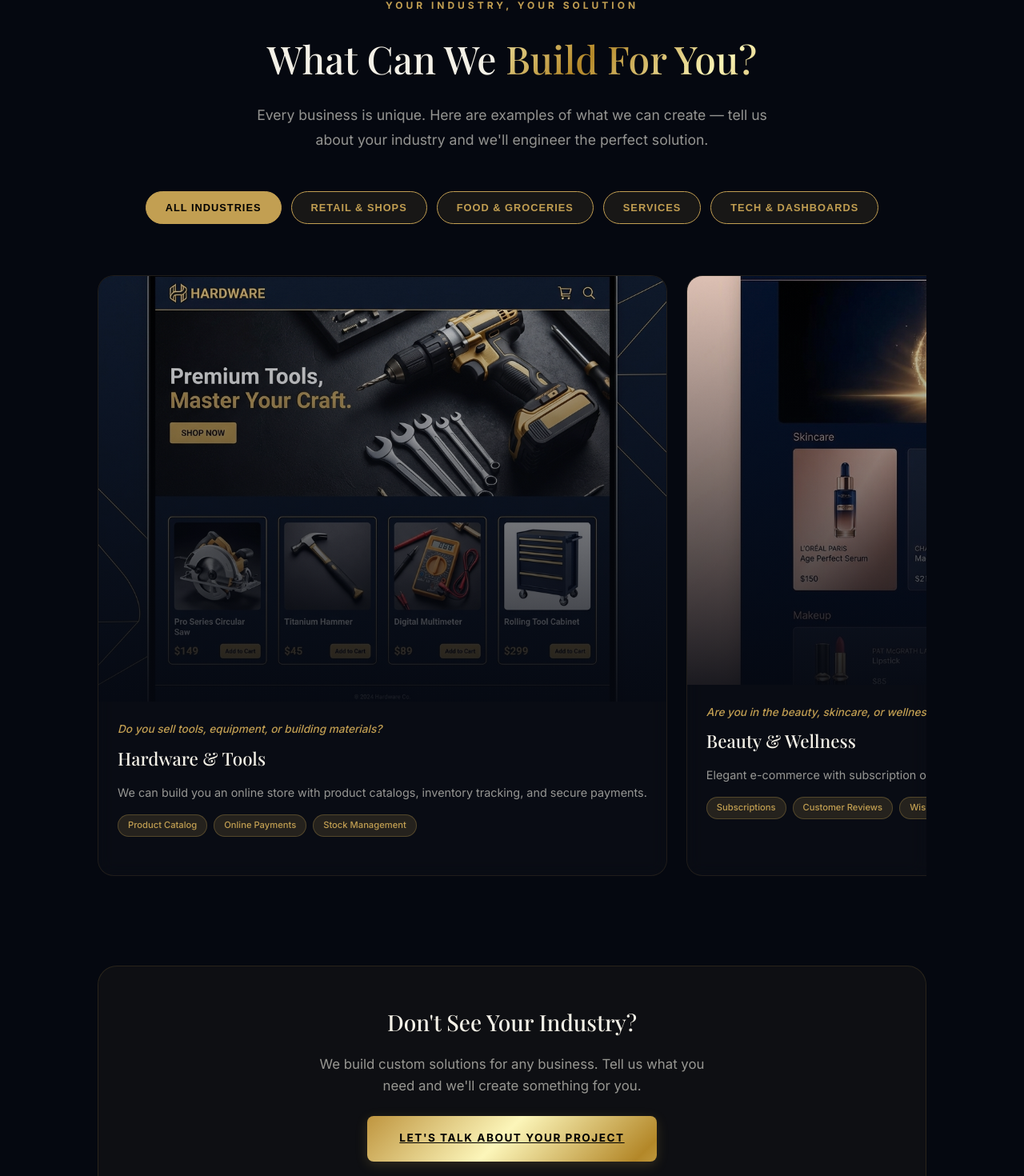
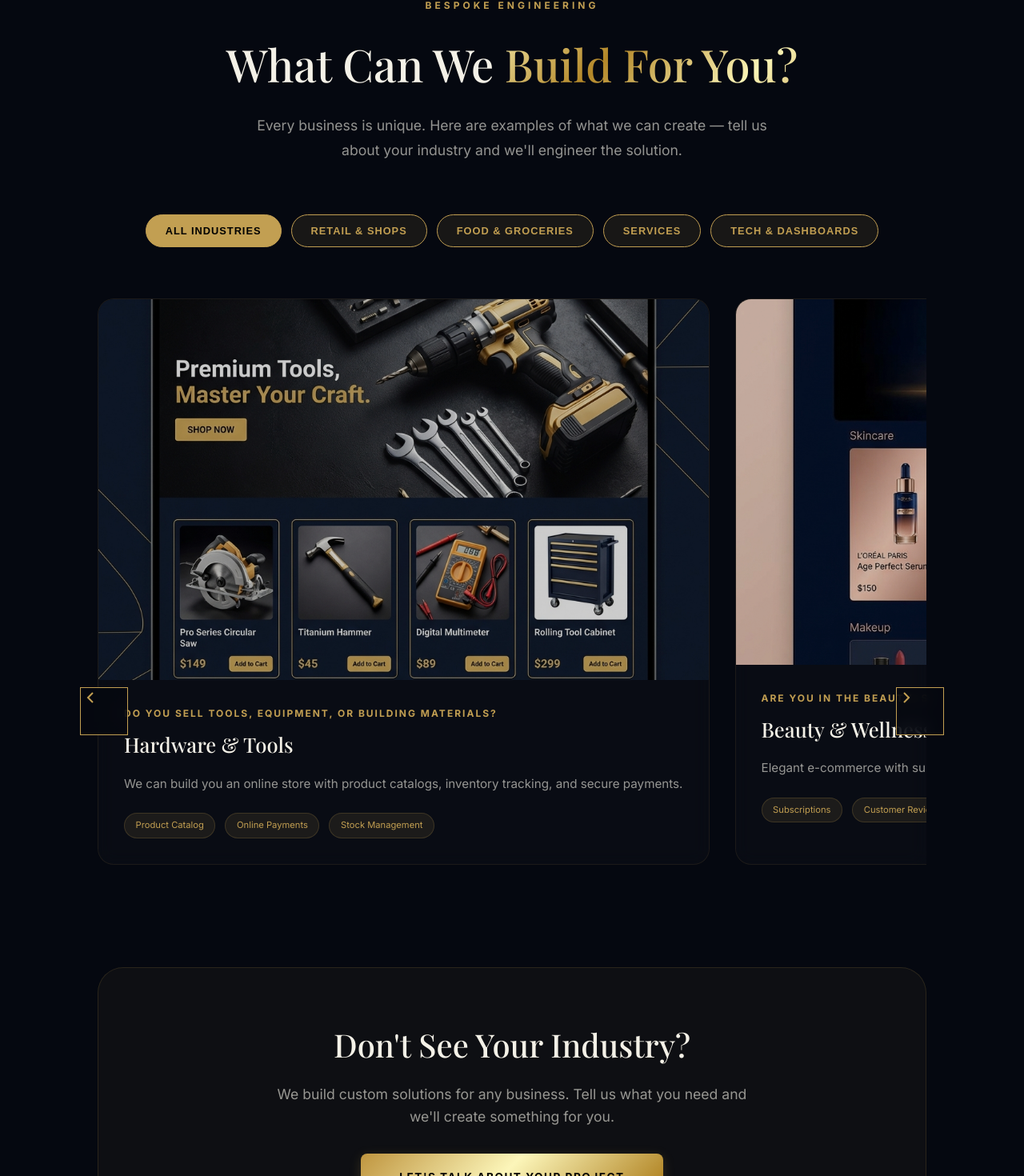
Before and after one commit to Mapetere/nm_holdings_site, a Next.js app: page /services in a window 1280 px wide. Shown: the part 1696-3166 px from the top of the page at 80% size. Built offline with nearby package versions, Linux system fonts and the light colour scheme; a web font is replaced by a local one.

Commit message:
feat: add Portfolio Showcase and Footer components.

```diff
--- a/src/components/Footer.tsx
+++ b/src/components/Footer.tsx
@@ -71,6 +71,7 @@ export default function Footer() {
                 <div>
                     <h4 style={{ color: 'var(--gold)', fontSize: '0.9rem', textTransform: 'uppercase', letterSpacing: '2px', marginBottom: '1.5rem', fontWeight: '700' }}>Company</h4>
                     <ul style={{ listStyle: 'none', padding: 0, margin: 0, display: 'flex', flexDirection: 'column', gap: '0.75rem' }}>
+                        <li><Link href="/about" style={linkStyle}>About Us</Link></li>
                         <li><Link href="/apply" style={linkStyle}>Contact Us</Link></li>
                         <li><Link href="/privacy" style={linkStyle}>Privacy Policy</Link></li>
                         <li><Link href="/terms" style={linkStyle}>Terms of Service</Link></li>
--- a/src/components/PortfolioShowcase.tsx
+++ b/src/components/PortfolioShowcase.tsx
@@ -1,6 +1,7 @@
 'use client';
-import React, { useState } from 'react';
+import React, { useState, useRef } from 'react';
 import Image from 'next/image';
+import Link from 'next/link';
 
 type Industry = 'all' | 'retail' | 'services' | 'food' | 'tech';
 
@@ -91,16 +92,28 @@ const industries = [
 export default function IndustryExamples() {
     const [activeIndustry, setActiveIndustry] = useState<Industry | 'all'>('all');
     const [hoveredItem, setHoveredItem] = useState<string | null>(null);
+    const scrollRef = useRef<HTMLDivElement>(null);
 
     const filteredItems = activeIndustry === 'all'
         ? exampleItems
         : exampleItems.filter(item => item.industry === activeIndustry);
 
+    const scroll = (direction: 'left' | 'right') => {
+        if (scrollRef.current) {
+            const { scrollLeft, clientWidth } = scrollRef.current;
+            const scrollAmount = clientWidth * 0.8;
+            scrollRef.current.scrollTo({
+                left: direction === 'left' ? scrollLeft - scrollAmount : scrollLeft + scrollAmount,
+                behavior: 'smooth'
+            });
+        }
+    };
+
     return (
-        <section id="examples" className="section-navy" style={{ padding: '6rem 0' }}>
-            <div className="container">
+        <section id="examples" className="section-navy" style={{ padding: '6rem 0', overflow: 'hidden' }}>
+            <div className="container" style={{ position: 'relative' }}>
                 {/* Section Header */}
-                <div style={{ textAlign: 'center', marginBottom: '3rem' }}>
+                <div style={{ textAlign: 'center', marginBottom: '4rem' }}>
                     <span style={{
                         textTransform: 'uppercase',
                         letterSpacing: '4px',
@@ -108,9 +121,9 @@ export default function IndustryExamples() {
                         fontSize: '0.75rem',
                         color: 'var(--gold)'
                     }}>
-                        Your Industry, Your Solution
+                        Bespoke Engineering
                     </span>
-                    <h2 className="serif" style={{ fontSize: '3rem', margin: '1rem 0' }}>
+                    <h2 className="serif" style={{ fontSize: '3.5rem', margin: '1rem 0' }}>
                         What Can We <span className="gold-metallic">Build For You?</span>
                     </h2>
                     <p style={{
@@ -121,7 +134,7 @@ export default function IndustryExamples() {
                         lineHeight: '1.8'
                     }}>
                         Every business is unique. Here are examples of what we can create —
-                        tell us about your industry and we'll engineer the perfect solution.
+                        tell us about your industry and we'll engineer the solution.
                     </p>
                 </div>
 
@@ -156,104 +169,140 @@ export default function IndustryExamples() {
                     ))}
                 </div>
 
-                {/* Netflix-style Scroll Container */}
-                <div style={{
+                {/* Carousel Navigation Arrows */}
+                <div style={{ display: filteredItems.length > 3 ? 'block' : 'none' }}>
+                    <button
+                        onClick={() => scroll('left')}
+                        className="carousel-btn left"
+                        aria-label="Previous"
+                    >
+                        <svg width="24" height="24" viewBox="0 0 24 24" fill="none" stroke="currentColor" strokeWidth="2"><path d="M15 18l-6-6 6-6" /></svg>
+                    </button>
+                    <button
+                        onClick={() => scroll('right')}
+                        className="carousel-btn right"
+                        aria-label="Next"
+                    >
+                        <svg width="24" height="24" viewBox="0 0 24 24" fill="none" stroke="currentColor" strokeWidth="2"><path d="M9 18l6-6-6-6" /></svg>
+                    </button>
+                </div>
+
+                {/* Horizontal Scroll Area */}
+                <div
+                    ref={scrollRef}
+                    className="carousel-scroll"
+                    style={{
                         display: 'flex',
-                    gap: '1.5rem',
+                        gap: '2rem',
                         overflowX: 'auto',
                         padding: '1rem 0 3rem',
-                    scrollbarWidth: 'none',
+                        scrollSnapType: 'x mandatory',
                         msOverflowStyle: 'none',
-                    scrollSnapType: 'x mandatory',
-                    WebkitOverflowScrolling: 'touch'
-                }} className="netflix-scroll">
+                        scrollbarWidth: 'none'
+                    }}
+                >
                     {filteredItems.map((item, index) => (
                         <div
                             key={item.id}
                             onMouseEnter={() => setHoveredItem(item.id)}
                             onMouseLeave={() => setHoveredItem(null)}
-                            className="glass-card"
+                            className="glass-card example-card"
                             style={{
                                 padding: 0,
-                                minWidth: '350px',
+                                minWidth: '400px',
                                 flex: '0 0 auto',
                                 overflow: 'hidden',
-                                opacity: 0,
                                 scrollSnapAlign: 'start',
-                                animation: `fadeSlideIn 0.5s ease forwards ${index * 0.1}s`
+                                position: 'relative',
+                                border: hoveredItem === item.id ? '1px solid var(--gold)' : '1px solid rgba(194, 159, 82, 0.1)',
+                                transition: 'all 0.4s cubic-bezier(0.4, 0, 0.2, 1)'
                             }}
                         >
                             {/* Image Container */}
-                            <div style={{
-                                position: 'relative',
-                                aspectRatio: '4/3',
-                                overflow: 'hidden'
-                            }}>
+                            <div style={{ position: 'relative', aspectRatio: '16/10', overflow: 'hidden' }}>
                                 <Image
                                     src={item.image}
                                     alt={item.title}
                                     fill
                                     style={{
                                         objectFit: 'cover',
-                                        transition: 'transform 0.5s ease',
-                                        transform: hoveredItem === item.id ? 'scale(1.05)' : 'scale(1)'
+                                        transition: 'all 0.6s cubic-bezier(0.4, 0, 0.2, 1)',
+                                        transform: hoveredItem === item.id ? 'scale(1.1)' : 'scale(1)',
+                                        filter: hoveredItem === item.id ? 'brightness(0.3)' : 'brightness(0.8)'
                                     }}
-                                    sizes="(max-width: 768px) 100vw, (max-width: 1200px) 50vw, 33vw"
                                 />
-                                {/* Gradient Overlay */}
+
+                                {/* Hover revealed button */}
                                 <div style={{
                                     position: 'absolute',
                                     inset: 0,
-                                    background: 'linear-gradient(to top, rgba(5, 8, 16, 0.9) 0%, rgba(5, 8, 16, 0.1) 100%)',
-                                }} />
+                                    display: 'flex',
+                                    flexDirection: 'column',
+                                    alignItems: 'center',
+                                    justifyContent: 'center',
+                                    gap: '1.5rem',
+                                    opacity: hoveredItem === item.id ? 1 : 0,
+                                    transition: 'all 0.4s ease',
+                                    zIndex: 5,
+                                    padding: '2rem',
+                                    textAlign: 'center'
+                                }}>
+                                    <h4 className="serif gold-metallic" style={{
+                                        fontSize: '1.8rem',
+                                        transform: hoveredItem === item.id ? 'translateY(0)' : 'translateY(-20px)',
+                                        transition: 'all 0.5s cubic-bezier(0.4, 0, 0.2, 1)'
+                                    }}>
+                                        {item.title}
+                                    </h4>
+                                    <Link
+                                        href={`/apply?project=${item.id}`}
+                                        className="btn-gold"
+                                        style={{
+                                            padding: '1rem 2rem',
+                                            fontSize: '0.9rem',
+                                            transform: hoveredItem === item.id ? 'translateY(0)' : 'translateY(20px)',
+                                            transition: 'all 0.5s cubic-bezier(0.4, 0, 0.2, 1)'
+                                        }}
+                                    >
+                                        I Want Something Like This
+                                    </Link>
+                                </div>
                             </div>
 
-                            {/* Content */}
-                            <div style={{ padding: '1.5rem' }}>
-                                {/* Question */}
-                                <p style={{
-                                    fontSize: '0.85rem',
+                            {/* Info Section (Visible when not hovered or subtly dimmed) */}
+                            <div style={{ padding: '2rem', transition: 'all 0.4s ease', opacity: hoveredItem === item.id ? 0.3 : 1 }}>
+                                <span style={{
+                                    fontSize: '0.75rem',
                                     color: 'var(--gold)',
-                                    marginBottom: '0.5rem',
-                                    fontWeight: '500',
-                                    fontStyle: 'italic'
+                                    textTransform: 'uppercase',
+                                    letterSpacing: '2px',
+                                    fontWeight: '700',
+                                    display: 'block',
+                                    marginBottom: '0.5rem'
                                 }}>
                                     {item.question}
-                                </p>
-
-                                <h3 className="serif" style={{
-                                    fontSize: '1.4rem',
-                                    color: 'var(--cream)',
-                                    marginBottom: '0.75rem'
-                                }}>
+                                </span>
+                                <h3 className="serif" style={{ fontSize: '1.6rem', color: 'var(--cream)', marginBottom: '1rem' }}>
                                     {item.title}
                                 </h3>
                                 <p style={{
-                                    fontSize: '0.9rem',
+                                    fontSize: '0.95rem',
                                     color: 'rgba(244, 241, 231, 0.6)',
-                                    marginBottom: '1rem',
-                                    lineHeight: '1.6'
+                                    lineHeight: '1.7',
+                                    marginBottom: '1.5rem'
                                 }}>
                                     {item.description}
                                 </p>
-
-                                {/* Feature Tags */}
-                                <div style={{ display: 'flex', gap: '0.5rem', flexWrap: 'wrap', marginBottom: '1.5rem' }}>
-                                    {item.features.map(feature => (
-                                        <span
-                                            key={feature}
-                                            style={{
-                                                padding: '0.25rem 0.75rem',
-                                                background: 'rgba(194, 159, 82, 0.15)',
-                                                border: '1px solid rgba(194, 159, 82, 0.3)',
-                                                borderRadius: '20px',
+                                <div style={{ display: 'flex', gap: '0.75rem', flexWrap: 'wrap' }}>
+                                    {item.features.map(f => (
+                                        <span key={f} style={{
                                             fontSize: '0.7rem',
                                             color: 'var(--gold)',
-                                                fontWeight: '500'
-                                            }}
-                                        >
-                                            {feature}
-                                        </span>
+                                            background: 'rgba(194, 159, 82, 0.1)',
+                                            padding: '0.35rem 0.85rem',
+                                            borderRadius: '20px',
+                                            border: '1px solid rgba(194, 159, 82, 0.2)'
+                                        }}>{f}</span>
                                     ))}
                                 </div>
                             </div>
@@ -264,57 +313,65 @@ export default function IndustryExamples() {
                 {/* Bottom CTA */}
                 <div style={{
                     textAlign: 'center',
-                    marginTop: '4rem',
-                    padding: '3rem',
+                    marginTop: '5rem',
+                    padding: '4rem',
                     background: 'rgba(194, 159, 82, 0.05)',
                     border: '1px solid rgba(194, 159, 82, 0.15)',
-                    borderRadius: '24px'
+                    borderRadius: '32px'
                 }}>
-                    <h3 className="serif" style={{ fontSize: '1.75rem', marginBottom: '1rem' }}>
+                    <h3 className="serif" style={{ fontSize: '2.5rem', marginBottom: '1rem' }}>
                         Don't See Your Industry?
                     </h3>
                     <p style={{
                         color: 'rgba(244, 241, 231, 0.6)',
-                        marginBottom: '1.5rem',
-                        fontSize: '1.05rem',
-                        maxWidth: '500px',
-                        margin: '0 auto 1.5rem'
+                        marginBottom: '2rem',
+                        fontSize: '1.1rem',
+                        maxWidth: '600px',
+                        margin: '0 auto 2rem'
                     }}>
                         We build custom solutions for any business. Tell us what you need and we'll create something for you.
                     </p>
-                    <a href="/apply" className="btn-gold">
+                    <Link href="/apply" className="btn-gold" style={{ padding: '1.2rem 3rem' }}>
                         Let's Talk About Your Project
-                    </a>
+                    </Link>
                 </div>
             </div>
 
-            {/* Scoped Styles */}
             <style dangerouslySetInnerHTML={{
                 __html: `
-                @keyframes fadeSlideIn {
-                    from {
-                        opacity: 0;
-                        transform: translateY(20px);
+                .carousel-scroll::-webkit-scrollbar { display: none; }
+                .carousel-scroll { -ms-overflow-style: none; scrollbar-width: none; }
+
+                .carousel-btn {
+                    position: absolute;
+                    top: 55%;
+                    z-index: 20;
+                    background: rgba(5, 8, 16, 0.8);
+                    border: 1px solid var(--gold);
+                    borderRadius: 50%;
+                    width: 60px;
+                    height: 60px;
+                    color: var(--gold);
+                    cursor: pointer;
+                    display: flex;
+                    alignItems: center;
+                    justifyContent: center;
+                    transition: all 0.3s ease;
+                    backdrop-filter: blur(10px);
                 }
-                    to {
-                        opacity: 1;
-                        transform: translateY(0);
+                .carousel-btn:hover { background: var(--gold); color: var(--navy); }
+                .carousel-btn.left { left: -30px; }
+                .carousel-btn.right { right: -30px; }
+
+                @media (max-width: 1400px) {
+                    .carousel-btn.left { left: 10px; }
+                    .carousel-btn.right { right: 10px; }
                 }
-                }
-                .netflix-scroll::-webkit-scrollbar {
-                    display: none;
-                }
-                .netflix-scroll {
-                    -ms-overflow-style: none;
-                    scrollbar-width: none;
-                }
+
                 @media (max-width: 768px) {
-                    #examples h2 {
-                        font-size: 2rem !important;
-                    }
-                    #examples > div > div:nth-child(3) {
-                        grid-template-columns: 1fr !important;
-                    }
+                    .carousel-btn { display: none !important; }
+                    .example-card { min-width: 320px !important; }
+                    .container { padding: 0 1.5rem !important; }
                 }
             `}} />
         </section>
```
Lines whose indentation alone changed are shown as unchanged.
